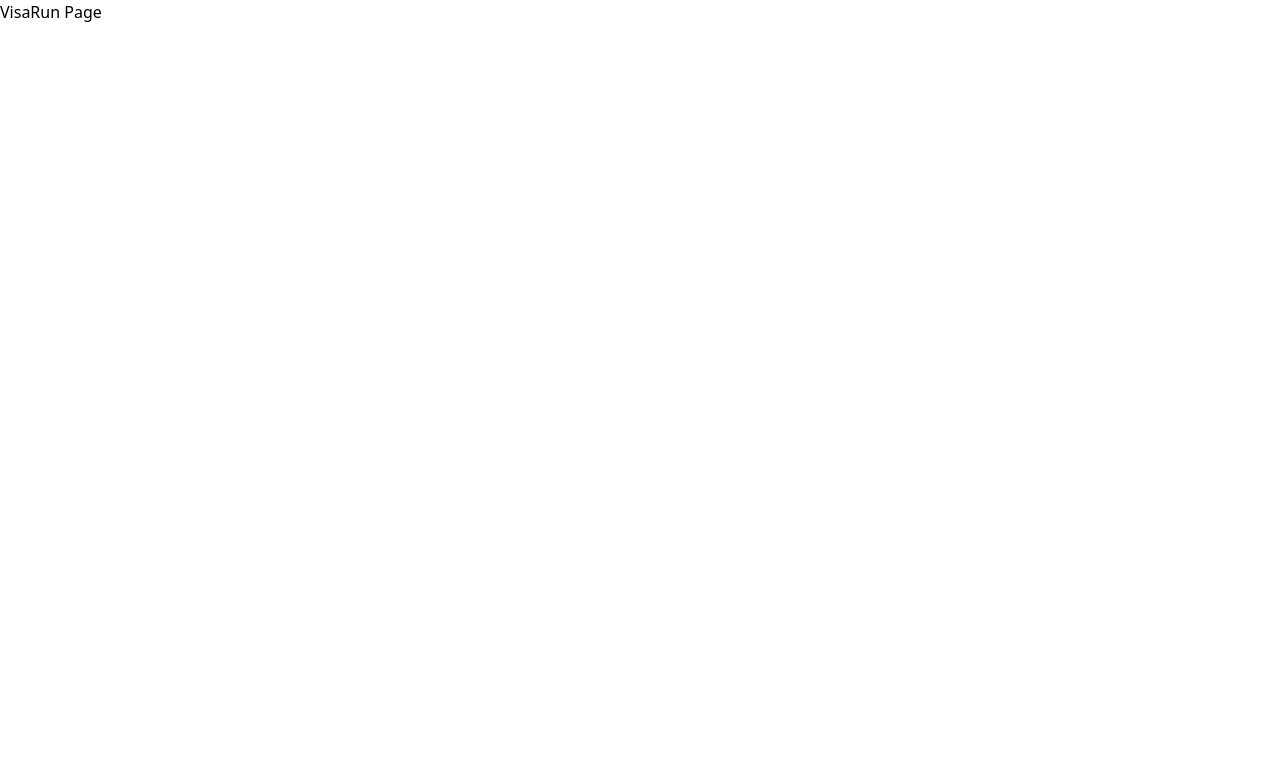
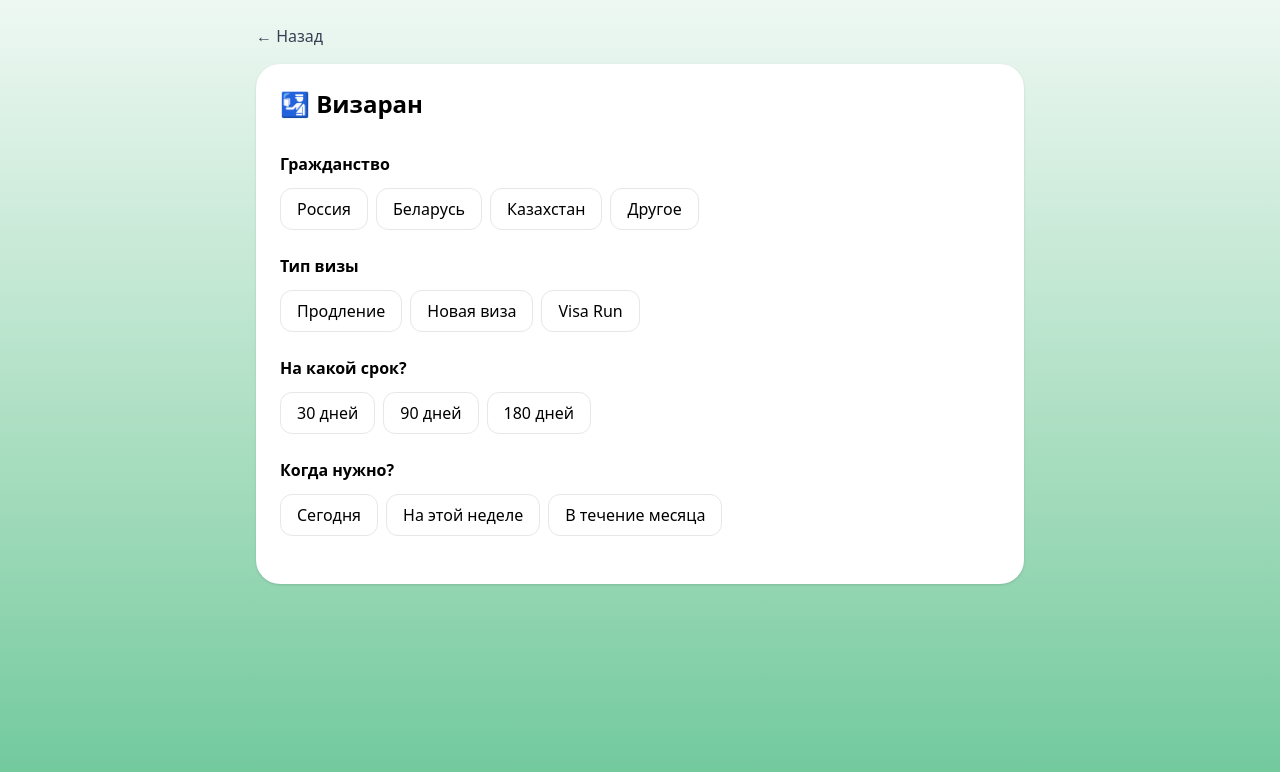
Before and after one commit to MaxbIch/superbot, a React (Vite) app: page /visarun in a window 1280 px wide. Shown: the top 772 px of the page. Built offline with nearby package versions, Linux system fonts and the light colour scheme.

Commit message:
Google sheets rates

```diff
--- a/src/App.tsx
+++ b/src/App.tsx
@@ -4,7 +4,7 @@ import HomePage from "./pages/HomePage";
 import TransportPage from "./pages/TransportPage";
 import CurrencyPage from "./pages/CurrencyPage";
 import HousingPage from "./pages/HousingPage";
-import VisaRunPage from "./pages/VisaRunPage";
+import VisaPage from "./pages/VisaPage.tsx";
 import ToursPage from "./pages/ToursPage";
 import PlacesPage from "./pages/PlacesPage";
 
@@ -16,7 +16,7 @@ export default function App() {
           <Route path="/transport" element={<TransportPage />} />
           <Route path="/currency" element={<CurrencyPage />} />
           <Route path="/housing" element={<HousingPage />} />
-          <Route path="/visarun" element={<VisaRunPage />} />
+          <Route path="/visarun" element={<VisaPage />} />
           <Route path="/tours" element={<ToursPage />} />
           <Route path="/places" element={<PlacesPage />} />
         </Routes>
--- /dev/null
+++ b/src/data/visaLead.ts
@@ -0,0 +1,50 @@
+import type { LeadConfig } from "../types/lead";
+
+export const visaLead: LeadConfig = {
+    title: "Визаран",
+
+    emoji: "🛂",
+
+    questions: [
+        {
+            id: "nationality",
+            title: "Гражданство",
+            options: [
+                "Россия",
+                "Беларусь",
+                "Казахстан",
+                "Другое",
+            ],
+        },
+
+        {
+            id: "visaType",
+            title: "Тип визы",
+            options: [
+                "Продление",
+                "Новая виза",
+                "Visa Run",
+            ],
+        },
+
+        {
+            id: "duration",
+            title: "На какой срок?",
+            options: [
+                "30 дней",
+                "90 дней",
+                "180 дней",
+            ],
+        },
+
+        {
+            id: "when",
+            title: "Когда нужно?",
+            options: [
+                "Сегодня",
+                "На этой неделе",
+                "В течение месяца",
+            ],
+        },
+    ],
+};
--- /dev/null
+++ b/src/pages/VisaPage.tsx
@@ -0,0 +1,10 @@
+import LeadFormPage from "../components/LeadFormPage";
+import { visaLead } from "../data/visaLead";
+
+export default function VisaPage() {
+    return (
+        <LeadFormPage
+            config={visaLead}
+        />
+    );
+}
--- a/src/pages/VisaRunPage.tsx
+++ /dev/null
@@ -1,3 +0,0 @@
-export default function VisaRunPage() {
-    return <h1>VisaRun Page</h1>;
-}
```
